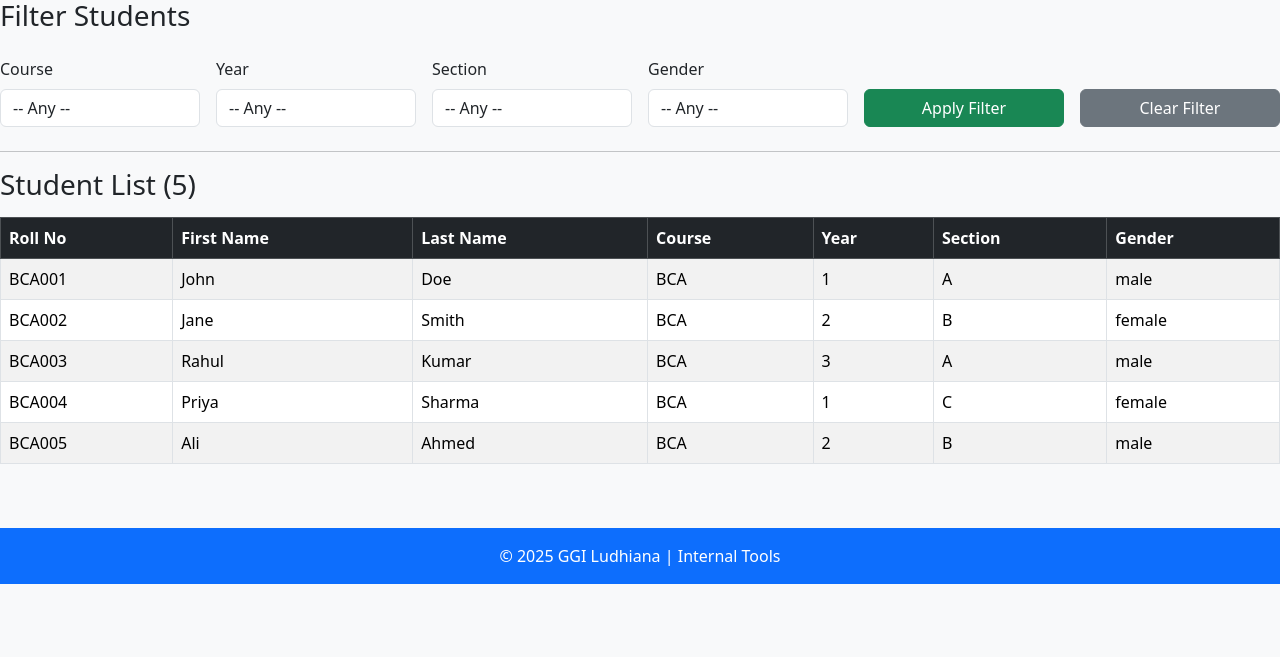
After one commit to shahbazmajeed/ERP, a Django app: page /students/ in a window 1280 px wide. The commit adds this page. Shown: the part 143-800 px from the top of the page. Run offline with Django 4.2, Linux system fonts and the light colour scheme; data comes from the database, SQL or seed files in the repository; both versions use the stored data as it was after the commit.

Commit message:
day100625

```diff
--- a/home/forms.py
+++ b/home/forms.py
@@ -14,3 +14,6 @@ class CustomUserCreationForm(UserCreationForm):
     class Meta:
         model = CustomUser
         fields = ('username', 'email', 'role', 'password1', 'password2')
+
+class UploadStudentFileForm(forms.Form):
+    file = forms.FileField()
--- a/home/models.py
+++ b/home/models.py
@@ -24,3 +24,35 @@ class CustomUser(AbstractUser):
         blank=True,
         help_text='Specific permissions for this user.',
     )
+
+class Student(models.Model):
+    roll_number = models.CharField(max_length=10, unique=True)
+    npf_number = models.CharField(max_length=10, unique=True)
+    first_name = models.CharField(max_length=100)
+    last_name = models.CharField(max_length=100)
+    gender = models.CharField(max_length=10)
+    date_of_birth = models.DateField()
+    email = models.EmailField(unique=True)
+    phone_number = models.CharField(max_length=15)
+    address = models.TextField()
+    course = models.CharField(max_length=100)
+    year = models.IntegerField()
+    section = models.CharField(max_length=10)
+
+    def __str__(self):
+        return f"{self.first_name} {self.last_name} ({self.roll_number})"
+
+# models.py
+
+class TimeTableEntry(models.Model):
+    day = models.CharField(max_length=20)
+    period_number = models.IntegerField()
+    subject = models.CharField(max_length=100)
+    teacher_name = models.CharField(max_length=100)
+    classroom = models.CharField(max_length=100, blank=True)
+    course = models.CharField(max_length=50)
+    year = models.IntegerField()
+    section = models.CharField(max_length=10)
+
+    def __str__(self):
+        return f"{self.day} - Period {self.period_number} - {self.subject} ({self.course} {self.year}-{self.section})"
--- /dev/null
+++ b/home/templates/list_students.html
@@ -0,0 +1,91 @@
+{% extends "layout.html" %}
+
+{% block content %}
+
+<h3 class="mb-4">Filter Students</h3>
+<form method="get" class="row g-3 mb-4">
+    <div class="col-md-2">
+        <label class="form-label">Course</label>
+        <select name="course" class="form-control">
+            <option value="">-- Any --</option>
+            {% for course in courses %}
+                <option value="{{ course }}" {% if filter_course == course %}selected{% endif %}>{{ course }}</option>
+            {% endfor %}
+        </select>
+    </div>
+
+    <div class="col-md-2">
+        <label class="form-label">Year</label>
+        <select name="year" class="form-control">
+            <option value="">-- Any --</option>
+            {% for year in years %}
+                <option value="{{ year }}" {% if filter_year == year|stringformat:"s" %}selected{% endif %}>{{ year }}</option>
+            {% endfor %}
+        </select>
+    </div>
+
+    <div class="col-md-2">
+        <label class="form-label">Section</label>
+        <select name="section" class="form-control">
+            <option value="">-- Any --</option>
+            {% for section in sections %}
+                <option value="{{ section }}" {% if filter_section == section %}selected{% endif %}>{{ section }}</option>
+            {% endfor %}
+        </select>
+    </div>
+
+    <div class="col-md-2">
+        <label class="form-label">Gender</label>
+        <select name="gender" class="form-control">
+            <option value="">-- Any --</option>
+            <option value="male" {% if filter_gender == 'male' %}selected{% endif %}>Male</option>
+            <option value="female" {% if filter_gender == 'female' %}selected{% endif %}>Female</option>
+            <option value="other" {% if filter_gender == 'other' %}selected{% endif %}>Other</option>
+        </select>
+    </div>
+
+    <div class="col-md-2 align-self-end">
+        <button type="submit" class="btn btn-success w-100">Apply Filter</button>
+    </div>
+    <div class="col-md-2 align-self-end">
+        <a href="{% url 'list_students' %}" class="btn btn-secondary w-100">Clear Filter</a>
+    </div>
+</form>
+
+<hr>
+
+{% if students %}
+    <h3 class="mb-3">Student List ({{ students|length }})</h3>
+    <div class="table-responsive">
+        <table class="table table-striped table-bordered align-middle">
+            <thead class="table-dark">
+                <tr>
+                    <th>Roll No</th>
+                    <th>First Name</th>
+                    <th>Last Name</th>
+                    <th>Course</th>
+                    <th>Year</th>
+                    <th>Section</th>
+                    <th>Gender</th>
+                </tr>
+            </thead>
+            <tbody>
+                {% for student in students %}
+                <tr>
+                    <td>{{ student.roll_number }}</td>
+                    <td>{{ student.first_name }}</td>
+                    <td>{{ student.last_name }}</td>
+                    <td>{{ student.course }}</td>
+                    <td>{{ student.year }}</td>
+                    <td>{{ student.section }}</td>
+                    <td>{{ student.gender }}</td>
+                </tr>
+                {% endfor %}
+            </tbody>
+        </table>
+    </div>
+{% else %}
+    <p class="mt-4 text-muted">No students found for this filter.</p>
+{% endif %}
+
+{% endblock %}
--- a/home/urls.py
+++ b/home/urls.py
@@ -10,7 +10,12 @@ urlpatterns = [
     path('login/', RoleBasedLoginView.as_view(), name='login'),
     path('logout/', auth_views.LogoutView.as_view(next_page='login'), name='logout'),
     path('dashboard/', views.dashboard, name='dashboard'),
-    path('admin/', views.admin_dashboard, name='admin_dashboard'),
+    path('admin_dashboard/', views.admin_dashboard, name='admin_dashboard'),
     path('student/', views.student_dashboard, name='student_dashboard'),
     path('teacher/', views.teacher_dashboard, name='teacher_dashboard'),
+    path('upload_students/', views.upload_students, name='upload_students'),
+    path('students/', views.list_students, name='list_students'),
+    path('upload_timetable/', views.upload_timetable, name='upload_timetable'),
+    path('list_timetable/', views.list_timetable, name='list_timetable'),
+
 ]
--- a/home/views.py
+++ b/home/views.py
@@ -106,3 +106,179 @@ def student_dashboard(request):
 @login_required
 def teacher_dashboard(request):
     return render(request, 'teacher_dashboard.html')
+
+# views.py
+import openpyxl
+from django.contrib import messages
+from django.contrib.auth.decorators import login_required
+from django.shortcuts import render, redirect
+from .forms import UploadStudentFileForm
+from .models import Student
+
+@login_required
+def upload_students(request):
+    if request.user.role != 'admin':
+        return render(request, 'error.html', {'message': 'Unauthorized access'})
+
+    if request.method == 'POST':
+        form = UploadStudentFileForm(request.POST, request.FILES)
+        if form.is_valid():
+            excel_file = request.FILES['file']
+            wb = openpyxl.load_workbook(excel_file)
+            sheet = wb.active
+
+            students_added = 0
+            for row in sheet.iter_rows(min_row=2, values_only=True):
+                roll_no, npf_number, first_name, last_name, gender, dob, email, phone, address,  course, year, section = row
+
+                # Skip empty rows
+                if not roll_no:
+                    continue
+
+                # Optional: Skip duplicate roll_number
+                if Student.objects.filter(roll_number=roll_no).exists():
+                    continue
+
+                student = Student(
+                    roll_number = roll_no,
+                    npf_number = npf_number,
+                    first_name=first_name,
+                    last_name=last_name,
+                    gender=gender,
+                    date_of_birth=dob,
+                    email=email,
+                    phone_number=phone,
+                    address=address,
+                    course=course,
+                    year=year,
+                    section=section,
+                )
+                student.save()
+                students_added += 1
+
+            messages.success(request, f"Successfully uploaded {students_added} students!")
+            return redirect('list_students')
+    else:
+        form = UploadStudentFileForm()
+
+    return render(request, 'upload_students.html', {'form': form})
+
+
+def list_students(request):
+    students = Student.objects.all()
+
+    # Filter values from request
+    filter_course = request.GET.get('course', '')
+    filter_year = request.GET.get('year', '')
+    filter_section = request.GET.get('section', '')
+    filter_gender = request.GET.get('gender', '')
+
+    # Apply filters
+    if filter_course:
+        students = students.filter(course=filter_course)
+    if filter_year:
+        students = students.filter(year=filter_year)
+    if filter_section:
+        students = students.filter(section=filter_section)
+    if filter_gender:
+        students = students.filter(gender=filter_gender)
+
+    # Get distinct values for dropdowns
+    courses = Student.objects.values_list('course', flat=True).distinct()
+    years = Student.objects.values_list('year', flat=True).distinct()
+    sections = Student.objects.values_list('section', flat=True).distinct()
+
+    return render(request, 'list_students.html', {
+        'students': students,
+        'filter_course': filter_course,
+        'filter_year': filter_year,
+        'filter_section': filter_section,
+        'filter_gender': filter_gender,
+        'courses': courses,
+        'years': years,
+        'sections': sections,
+    })
+
+
+import pandas as pd
+from django.shortcuts import render, redirect
+from django.contrib import messages
+from .models import TimeTableEntry
+
+def upload_timetable(request):
+    if request.method == 'POST' and request.FILES.get('excel_file'):
+        excel_file = request.FILES['excel_file']
+
+        try:
+            df = pd.read_excel(excel_file)
+
+            # Clear existing timetable for that course/year/section if needed
+            course = df['Course'].iloc[0]
+            year = df['Year'].iloc[0]
+            section = df['Section'].iloc[0]
+
+            TimeTableEntry.objects.filter(course=course, year=year, section=section).delete()
+
+            for index, row in df.iterrows():
+                for period_num in range(1, 7):
+                    subject = row[f'Period {period_num} Subject']
+                    teacher = row[f'Period {period_num} Teacher']
+                    classroom = row[f'Period {period_num} Classroom']
+
+                    # Skip empty periods (optional)
+                    if subject and pd.notna(subject):
+                        TimeTableEntry.objects.create(
+                            day=row['Day'],
+                            period_number=period_num,
+                            subject=subject,
+                            teacher_name=teacher if pd.notna(teacher) else '',
+                            classroom=classroom if pd.notna(classroom) else '',
+                            course=row['Course'],
+                            year=row['Year'],
+                            section=row['Section']
+                        )
+            messages.success(request, "✅ Timetable uploaded successfully!")
+            return redirect('upload_timetable')
+
+        except Exception as e:
+            messages.error(request, f"❌ Error uploading timetable: {str(e)}")
+
+    return render(request, 'upload_timetable.html')
+
+from django.db.models import Q
+from .models import TimeTableEntry
+
+def list_timetable(request):
+    # Get distinct Course / Year / Section for dropdowns
+    courses = TimeTableEntry.objects.values_list('course', flat=True).distinct()
+    years = TimeTableEntry.objects.values_list('year', flat=True).distinct()
+    sections = TimeTableEntry.objects.values_list('section', flat=True).distinct()
+
+    # Read filters
+    filter_course = request.GET.get('course', '')
+    filter_year = request.GET.get('year', '')
+    filter_section = request.GET.get('section', '')
+
+    # Filter queryset
+    timetable = TimeTableEntry.objects.all()
+
+    if filter_course:
+        timetable = timetable.filter(course=filter_course)
+    if filter_year:
+        timetable = timetable.filter(year=filter_year)
+    if filter_section:
+        timetable = timetable.filter(section=filter_section)
+
+    # Sort by Day and Period Number
+    timetable = timetable.order_by('day', 'period_number')
+
+    context = {
+        'courses': courses,
+        'years': years,
+        'sections': sections,
+        'filter_course': filter_course,
+        'filter_year': filter_year,
+        'filter_section': filter_section,
+        'timetable': timetable,
+    }
+    return render(request, 'list_timetable.html', context)
```
Also changed, not shown: home/templates/admin_dashboard.html (+5 -5 lines), home/templates/list_timetable.html (added, +79 -0 lines), home/templates/upload_students.html (added, +15 -0 lines), home/templates/upload_timetable.html (added, +20 -0 lines), db.sqlite3, home/migrations/0002_student.py (added), home/migrations/0003_timetableentry.py (added).
